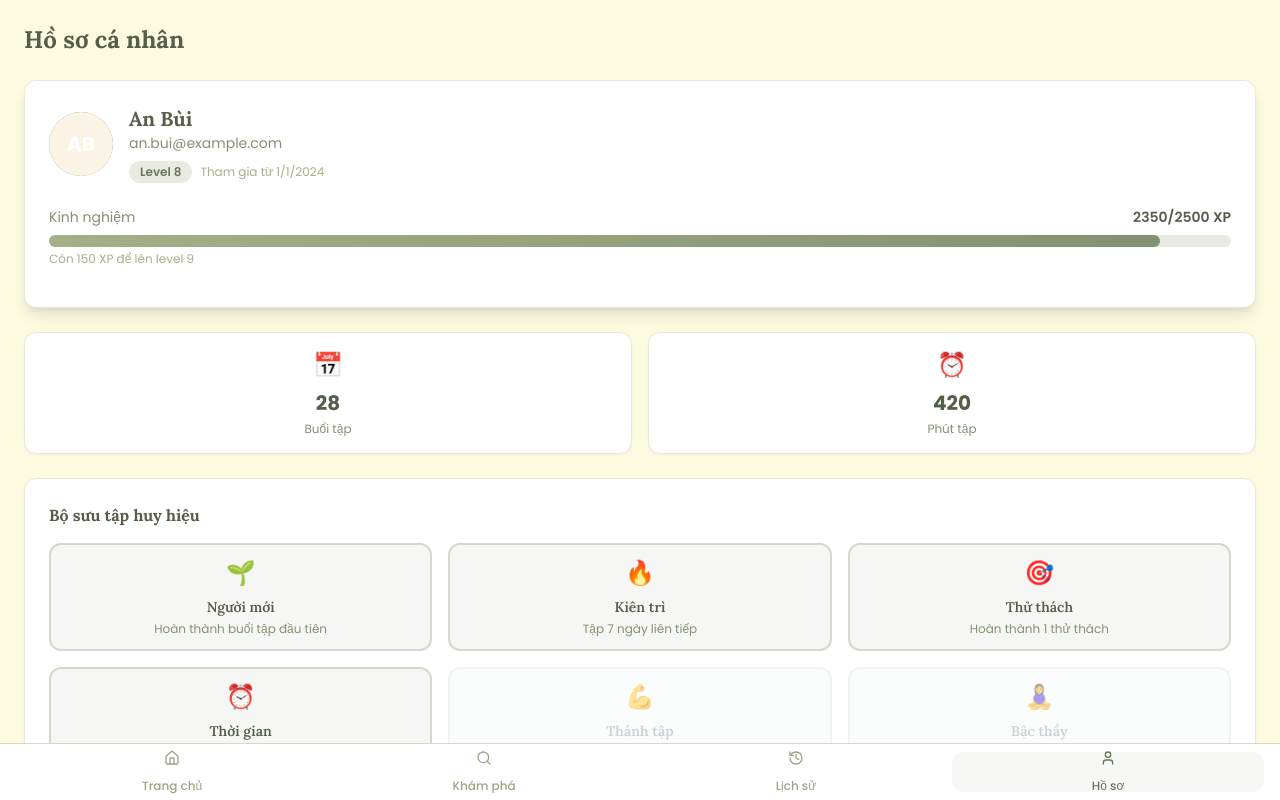
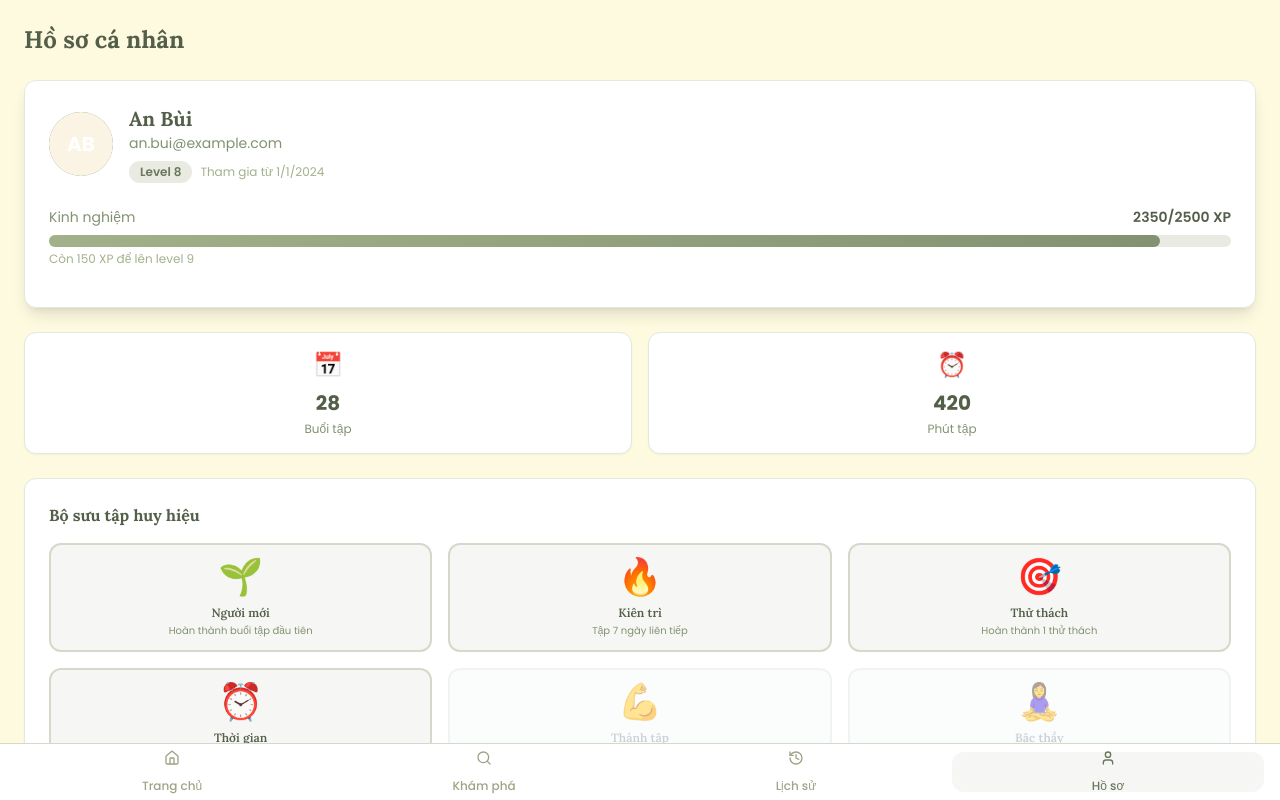
Before and after one commit to nickken253/an-lanh-wellness-guide, a React (Vite) app: page /profile in a window 1280 px wide. Shown: the top 800 px of the page. Built offline with nearby package versions, Linux system fonts and the light colour scheme.

Commit message:
Refactor: Adjust badge icon and text size
Increase the size of the badge icons and decrease the size of the text in the badge collection on the profile screen.

```diff
--- a/src/pages/Profile.tsx
+++ b/src/pages/Profile.tsx
@@ -112,13 +112,13 @@ const Profile = () => {
                     : 'bg-gray-50 border-2 border-gray-200 opacity-50'
                 }`}
               >
-                <div className="text-2xl mb-2">{badge.icon}</div>
-                <h4 className={`text-sm font-semibold mb-1 ${
+                <div className="text-4xl mb-2">{badge.icon}</div>
+                <h4 className={`text-xs font-semibold mb-1 ${
                   badge.earned ? 'text-sage-800' : 'text-gray-400'
                 }`}>
                   {badge.name}
                 </h4>
-                <p className={`text-xs ${
+                <p className={`text-[10px] leading-tight ${
                   badge.earned ? 'text-sage-600' : 'text-gray-400'
                 }`}>
                   {badge.description}
```
